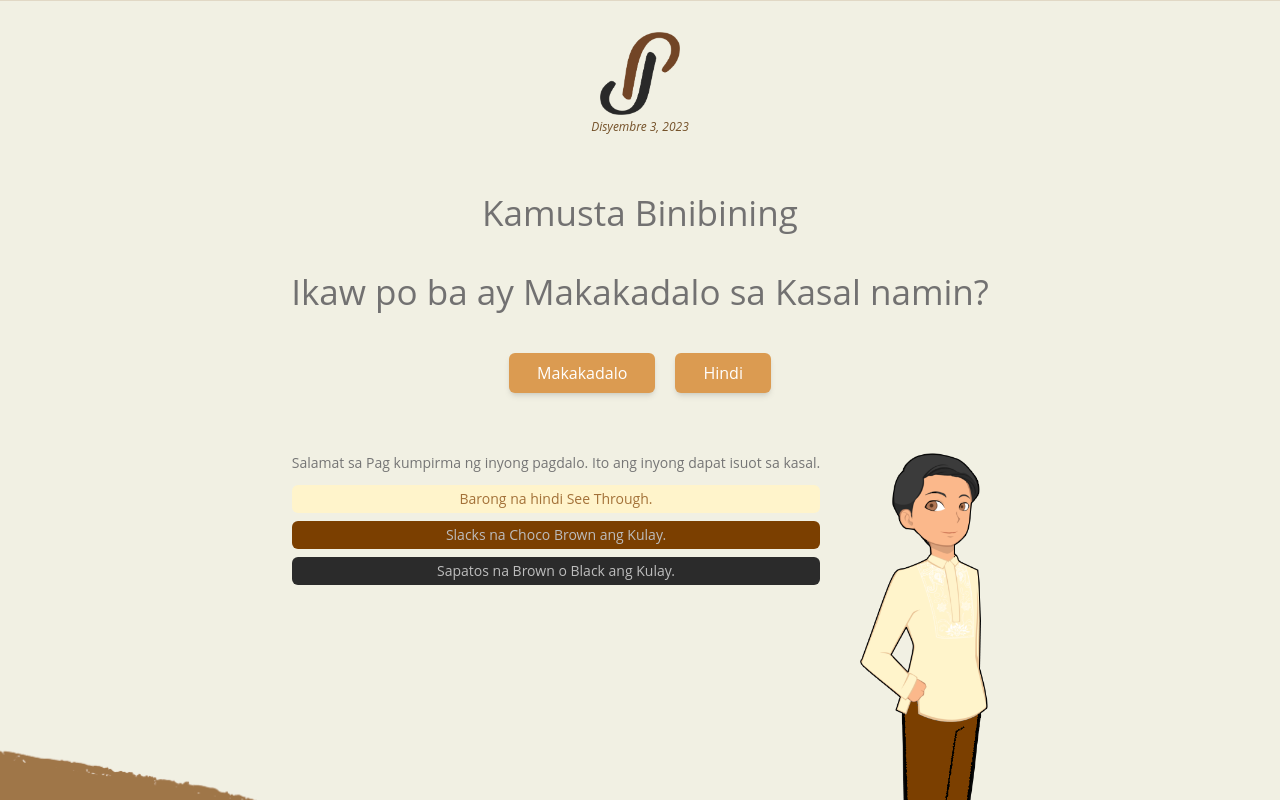
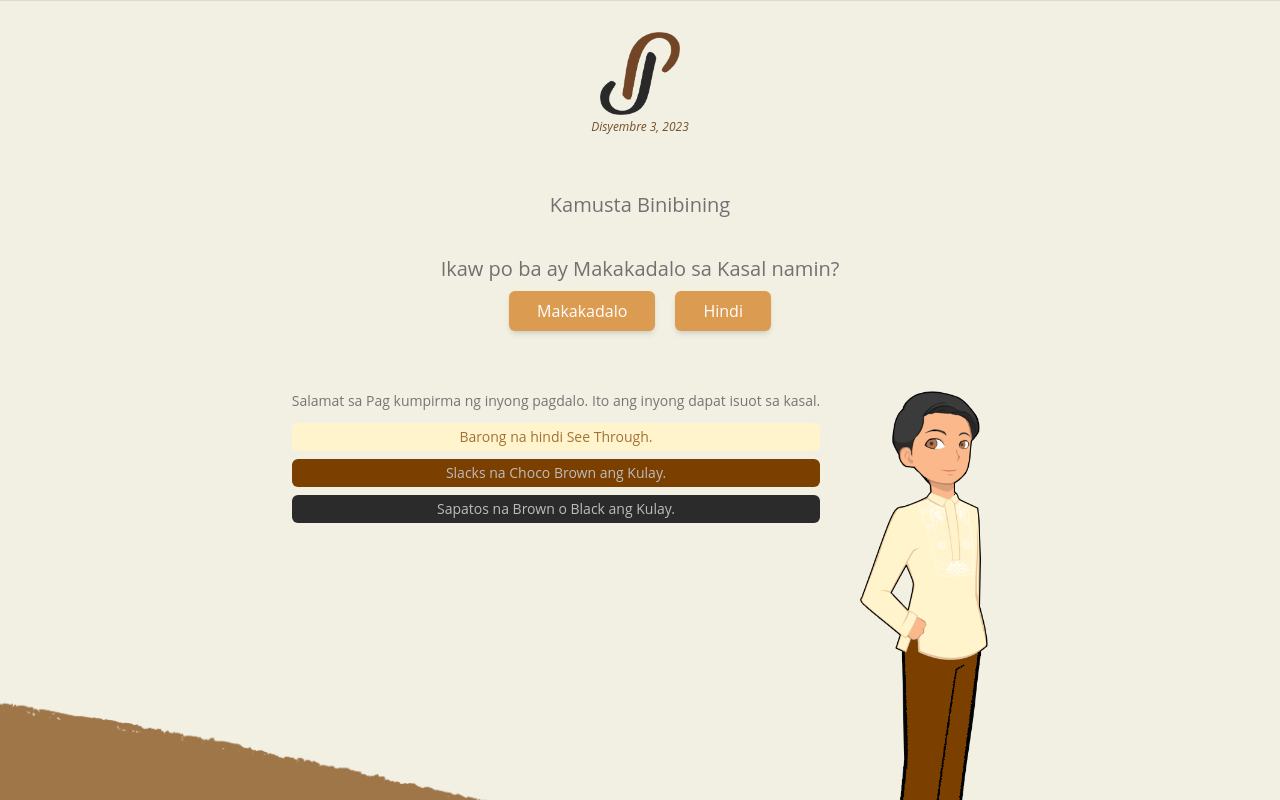
Before and after one commit to bherthchavez/wedding_site, a React (Vite) app: page /rsvp/1 in a window 1280 px wide. Shown: the top 800 px of the page. Built offline with nearby package versions, Linux system fonts and the light colour scheme; no server answers; the database is empty; a web font is replaced by a local one.

Commit message:
Update Rsvp.jsx

```diff
--- a/src/components/Rsvp.jsx
+++ b/src/components/Rsvp.jsx
@@ -90,14 +90,15 @@ function Rsvp() {
         </div>
 
         <div className='text-[#727171] flex flex-col justify-center items-center gap-2  text-center text-[25px] sm:text-[35px] leading-7 sm:leading-[43px] '>
-          <div>Kamusta {foundInvited.gender === 'male' ? 'Ginoong' : 'Binibining'}</div>
+          <div className="text-xl">Kamusta {foundInvited.gender === 'male' ? 'Ginoong' : 'Binibining'}</div>
 
-          <div className="font-semibold text-[#745129] capitalize">{foundInvited.first_name} {foundInvited.last_name}</div>
+          <div className="font-semibold text-[#745129] capitalize">
+         <p>{foundInvited.first_name} {foundInvited.last_name}</p>
+         <p className="text-sm font-normal text-[#745129]">{foundInvited.remarks}</p>
+          </div>
 
-          <div className="mt-5">Ikaw po ba ay Makakadalo sa Kasal namin?</div>
-        </div>
-
-        <div className="flex justify-center items-center gap-5">
+          <div className="mt-5 text-xl">Ikaw po ba ay Makakadalo sa Kasal namin?</div>
+          <div className="flex justify-center text-base items-center gap-5">
           <button
             onClick={attending}
             className={btnStatus.toLowerCase() === `pending` || btnStatus.toLowerCase() === `not attending`
@@ -121,6 +122,9 @@ function Rsvp() {
           </button>
 
         </div>
+        </div>
+
+
 
 
 
```
